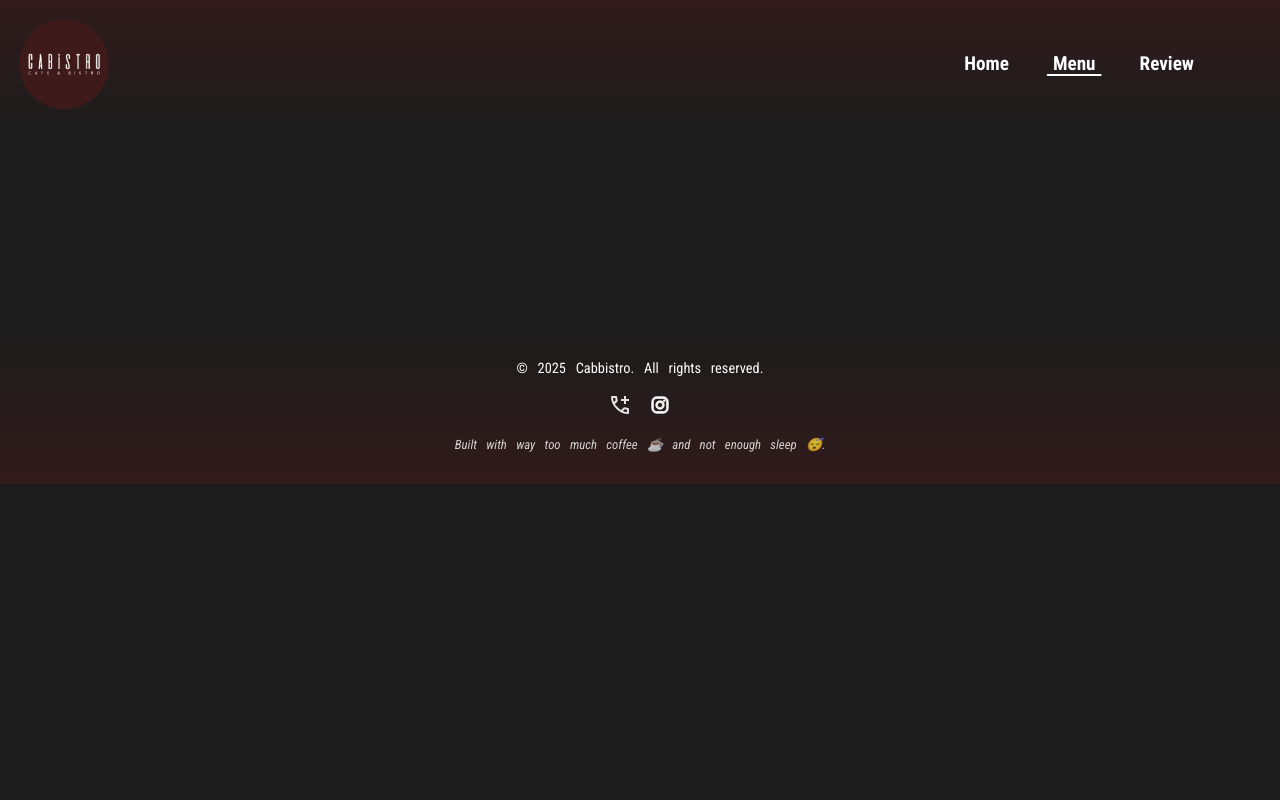
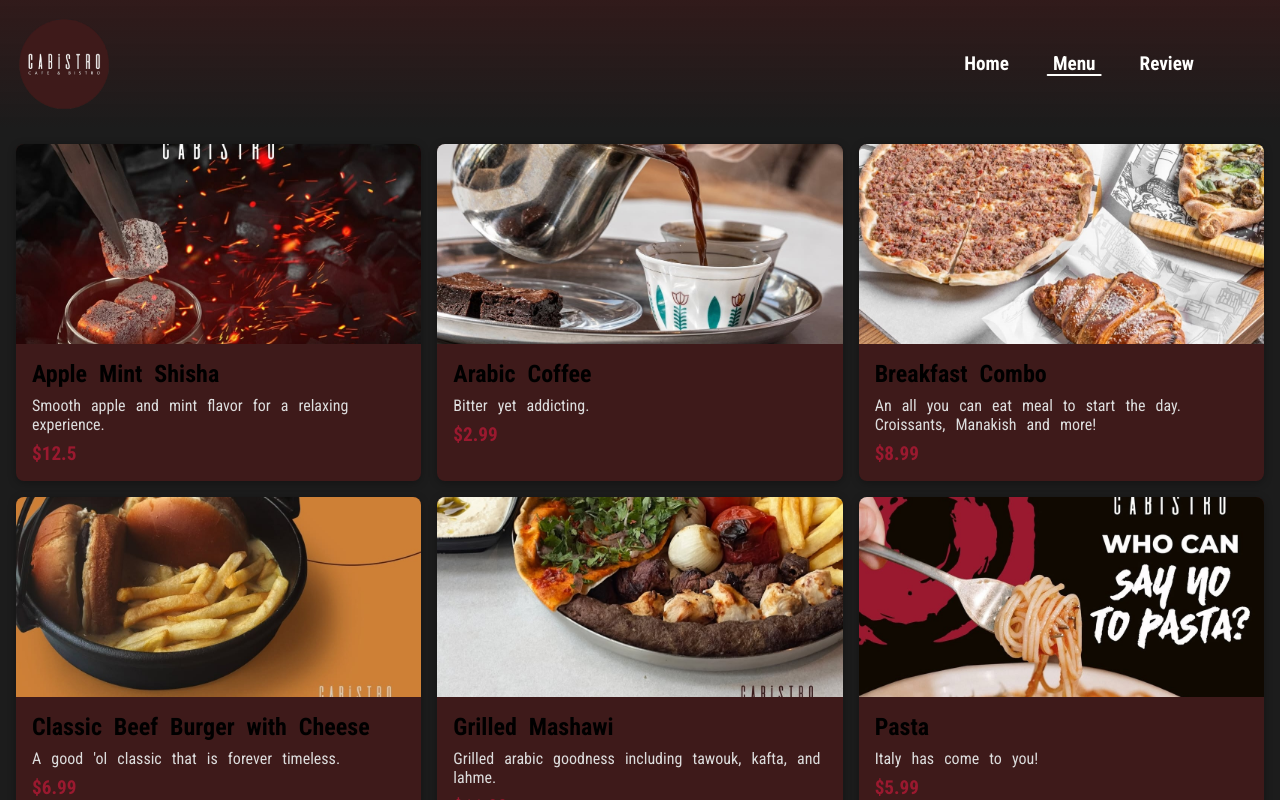
Before and after one commit to Issa-Abbani/TOP-Restaurant-Page, a website built with webpack: page src/template.html in a window 1280 px wide. Both pictures are taken after a click on the button "Menu". Shown: the top 800 px of the page. Built offline with nearby package versions, Linux system fonts and the light colour scheme; a web font is replaced by a local one.

Commit message:
Created a menu tab with dynamically generated JS that is fully styled

```diff
--- /dev/null
+++ b/src/js/generateMenu.js
@@ -0,0 +1,109 @@
+export const generateMenu = (()=>{
+  const main = document.querySelector('main');
+  const loadMe = ()=>{
+    main.innerHTML = '';
+
+    //generate menu container
+    function generateMenuContainer(){
+      const menuCont = document.createElement('div');
+      menuCont.classList.add('menu-container');
+      main.append(menuCont);
+    }
+
+    //generate menu items
+    function generateMenuItems(){
+      const menuCont = document.querySelector('.menu-container');
+      const menuItems = [
+        {
+          name: "Apple Mint Shisha",
+          description: "Smooth apple and mint flavor for a relaxing experience.",
+          price: 12.50,
+          image: 'assets/images/shisha_logo_16by9.jpg'
+        },
+        {
+          name: "Arabic Coffee",
+          description: "Bitter yet addicting.",
+          price: 2.99,
+          image: 'assets/images/coffee_16by9.jpg'
+        },
+        {
+          name: "Breakfast Combo",
+          description: "An all you can eat meal to start the day. Croissants, Manakish and more!",
+          price: 8.99,
+          image: 'assets/images/breakfast_16by9.jpg'
+        },
+        {
+          name: "Classic Beef Burger with Cheese",
+          description: "A good 'ol classic that is forever timeless.",
+          price: 6.99,
+          image: 'assets/images/burger_16by9.jpg'
+        },
+        {
+          name: "Grilled Mashawi",
+          description: "Grilled arabic goodness including tawouk, kafta, and lahme.",
+          price: 11.99,
+          image: 'assets/images/mashewe_16by9.jpg'
+        },
+        {
+          name: "Pasta",
+          description: "Italy has come to you!",
+          price: 5.99,
+          image: 'assets/images/pasta_logo_16by9.jpg'
+        },
+        {
+          name: "Pepperoni Pizza",
+          description: "Italy is still here! Just more cheesy!",
+          price: 7.99,
+          image: 'assets/images/pizza_logo_16by9.jpg'
+        },
+        {
+          name: "Sushi",
+          description: "I hope you know how to use chopsticks!",
+          price: 8.99,
+          image: 'assets/images/sushi_eating_16by9.jpg'
+        }
+      ];
+
+      menuItems.forEach(item =>{
+        //create menu item
+        const article = document.createElement('article');
+        article.classList.add('menu-item');
+
+        //add menu item img
+        const img = document.createElement('img');
+        img.classList.add('menu-img');
+        img.src = item.image;
+        img.alt = 'Not Found!';
+        img.loading = 'lazy';
+
+        //create menu content container
+        const menuContent = document.createElement('div');
+        menuContent.classList.add('menu-content');
+
+        //create menu details
+        const itemName = document.createElement('h2');
+        itemName.classList.add('menu-name');
+        itemName.textContent = item.name;
+
+        const itemDesc = document.createElement('p');
+        itemDesc.classList.add('menu-desc');
+        itemDesc.textContent = item.description;
+
+        const itemPrice = document.createElement('span');
+        itemPrice.classList.add('menu-price');
+        itemPrice.textContent = `$${item.price}`;
+
+        //appending menu items
+        menuCont.append(article);
+        article.append(img, menuContent);
+        menuContent.append(itemName,itemDesc, itemPrice);
+      });
+
+    }
+
+    generateMenuContainer();
+    generateMenuItems();
+
+  }//loadMe
+  return{loadMe};
+})();
--- a/src/js/pageLoad.js
+++ b/src/js/pageLoad.js
@@ -1,4 +1,5 @@
 import { generateHome } from "./generateHome.js";
+import { generateMenu } from "./generateMenu.js";
 
 export const generatePage = (function(){
   const main = document.querySelector('main');
@@ -8,7 +9,7 @@ export const generatePage = (function(){
   }
 
   const loadMenu = ()=>{
-    main.innerHTML = '';
+    generateMenu.loadMe();
   }
 
   const loadReviews = ()=>{
--- a/src/styles/styles.css
+++ b/src/styles/styles.css
@@ -183,6 +183,55 @@ main{
   display: none;
 }
 
+
+
+
+/* menu item styling */
+
+
+.menu-container {
+  display: grid;
+  grid-template-columns: 1fr;
+  gap: 1rem;
+  padding: 1rem;
+}
+
+.menu-item {
+  background-color: var(--main-logo-color);
+  border-radius: 0.5rem;
+  overflow: hidden;
+  box-shadow: 0 2px 8px rgba(0,0,0,0.3);
+  display: flex;
+  flex-direction: column;
+}
+
+.menu-img {
+  width: 100%;
+  height: 200px;
+  object-fit: cover;
+}
+
+.menu-content {
+  padding: 1rem;
+}
+
+.menu-name {
+  font-size: 1.5rem;
+  margin-bottom: 0.5rem;
+}
+
+.menu-desc {
+  font-size: 1rem;
+  margin-bottom: 0.5rem;
+  color: #ddd;
+}
+
+.menu-price {
+  font-weight: bold;
+  font-size: 1.2rem;
+  color: var(--main-red-color);
+}
+
 @media (max-width: 768px) {
   header {
     flex-direction: row;
@@ -344,3 +393,18 @@ main{
   }
 
 }
+
+/* mobile responsive menu items */
+
+@media (min-width: 768px) {
+  .menu-container {
+    grid-template-columns: repeat(2, 1fr);
+  }
+}
+
+/* 3 items per row for large screens */
+@media (min-width: 1200px) {
+  .menu-container {
+    grid-template-columns: repeat(3, 1fr);
+  }
+}
```
